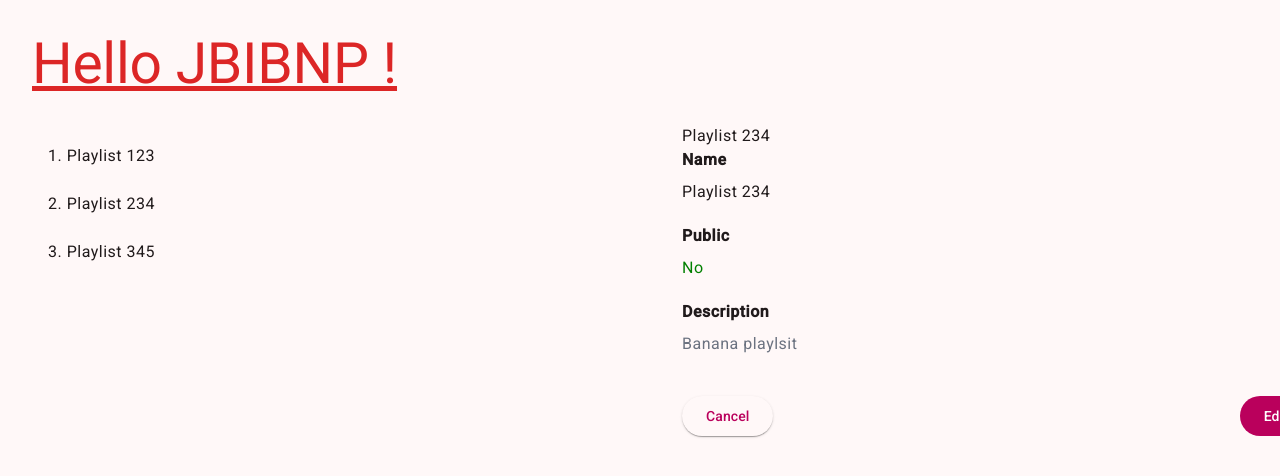
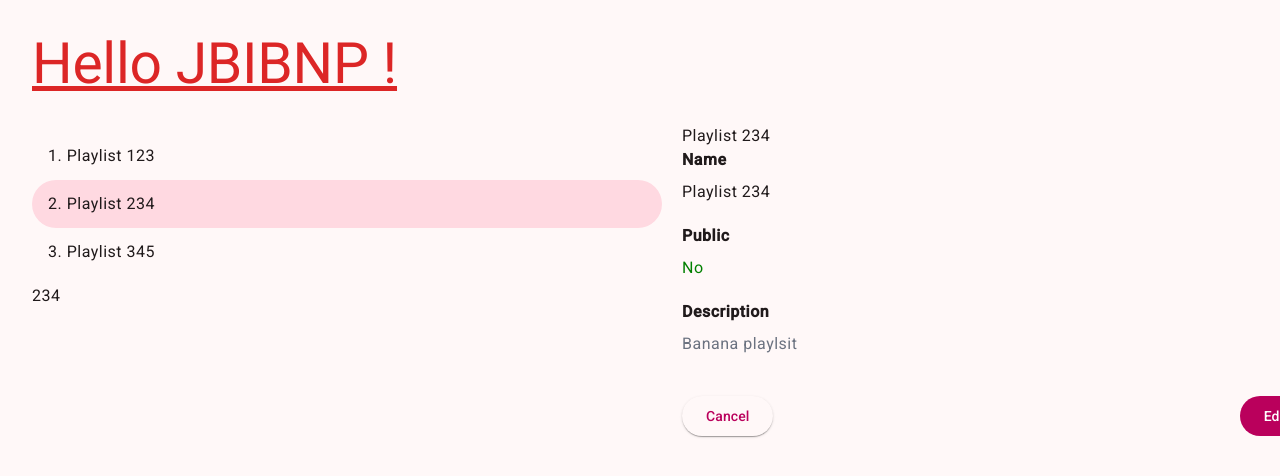
Before and after one commit to ev45ive/jbi-bnp-angular, an Angular app: page /playlists in a window 1280 px wide. Shown: the top 476 px of the page. Built offline with nearby package versions, Linux system fonts and the light colour scheme.

Commit message:
2-way binding + stateless component (list)

```diff
--- a/src/app/playlists/components/playlist-list/playlist-list.component.ts
+++ b/src/app/playlists/components/playlist-list/playlist-list.component.ts
@@ -11,10 +11,9 @@ import { Playlist } from '../../../core/model/Playlist';
 export class PlaylistListComponent {
   @Input('items') playlists: Playlist[] = [];
 
-  // ngin
   @Output() selectedIdChange = new EventEmitter<Playlist['id']>();
 
-  selectedId = '';
+  @Input() selectedId = '';
 
   select(id: string) {
     // this.selectedId = id;
--- a/src/app/playlists/playlists.component.html
+++ b/src/app/playlists/playlists.component.html
@@ -2,6 +2,7 @@
   <div>
     <app-playlist-list
       [items]="playlistsData"
+      [selectedId]="selectedId"
       (selectedIdChange)="selectPlaylistById($event)"
     />
     <!-- <input type="text" [value]="selected.name"  [pancakes]="'bananas'"> -->
```
